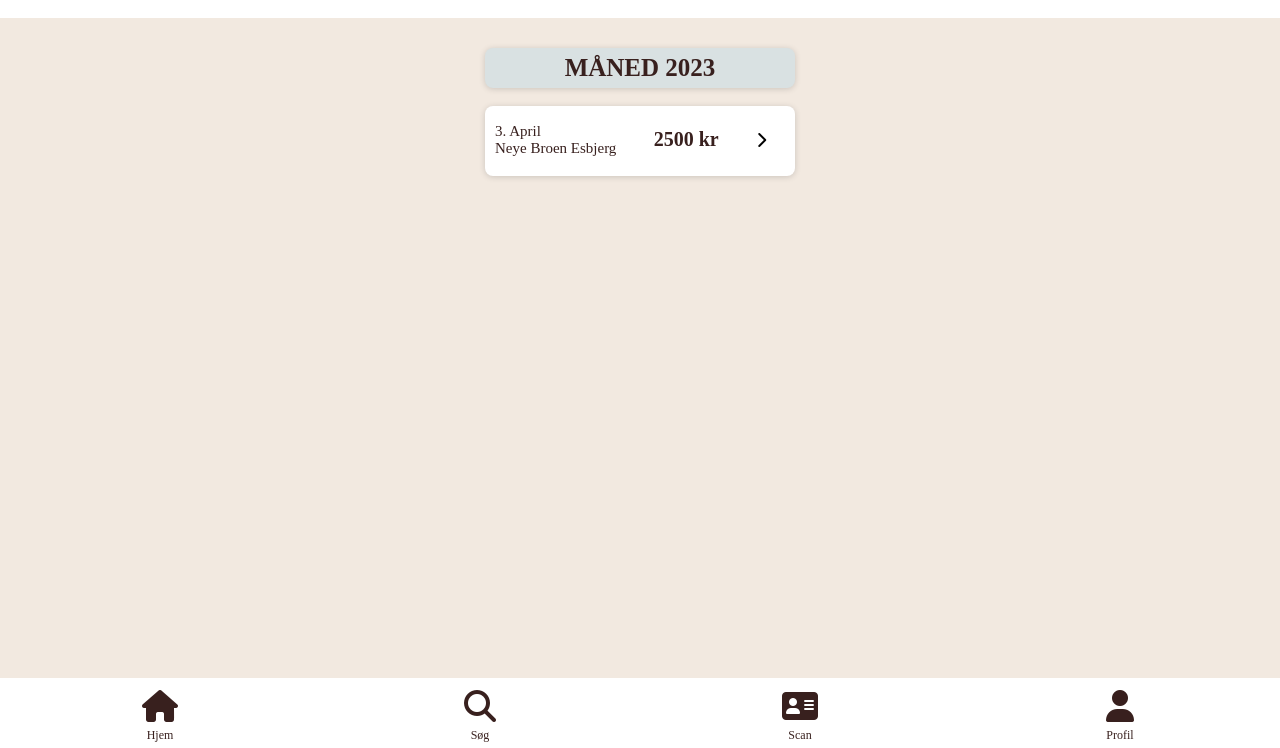
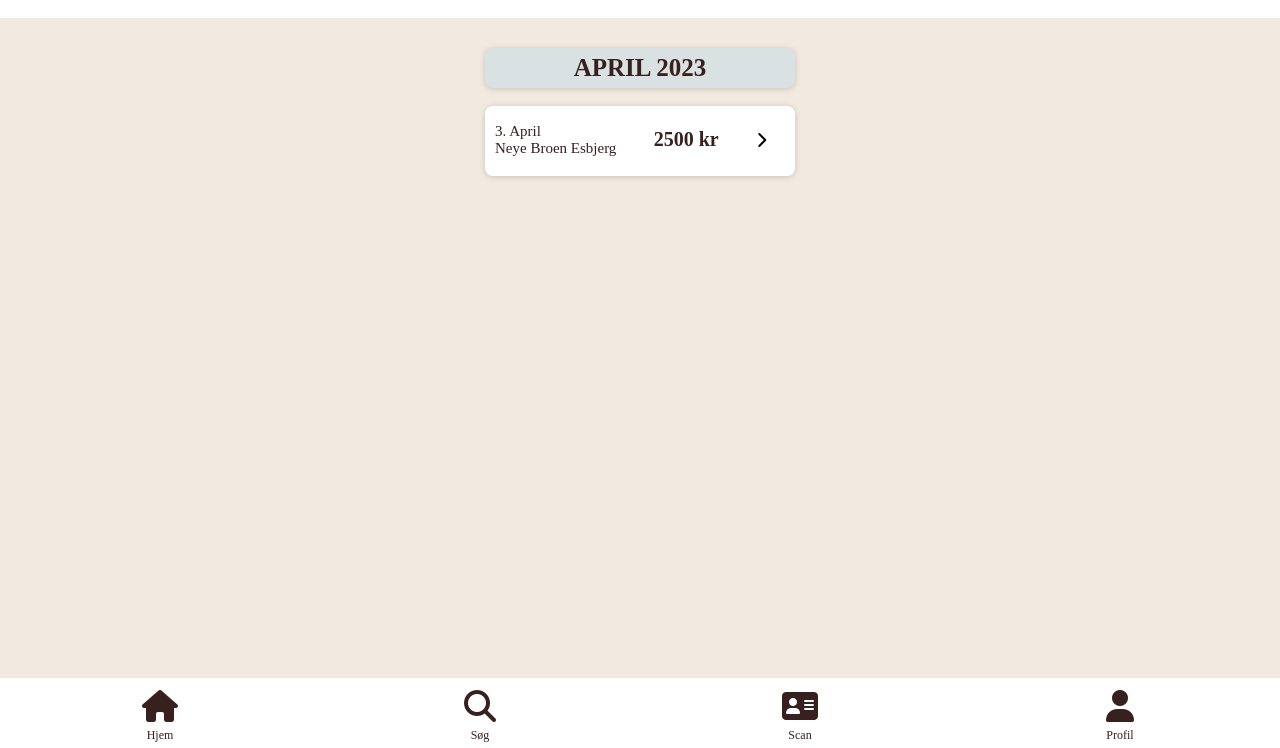
Before and after one commit to Luls7/Projekt-5---Eksamensprojekt, a plain HTML site: page html/minekøb.html in a window 1280 px wide. Shown: the part 52-800 px from the top of the page. Drawn offline with Linux system fonts and the light colour scheme; a web font is replaced by a local one.

Commit message:
Update minekøb.html

```diff
--- a/html/minekøb.html
+++ b/html/minekøb.html
@@ -21,7 +21,7 @@
 
     <div class="center">
         <div class="maned">
-            <h1>Måned 2023</h1>
+            <h1>April 2023</h1>
         </div>
         <br>
         <div class="kvittering" onclick="kvittering()">
```
